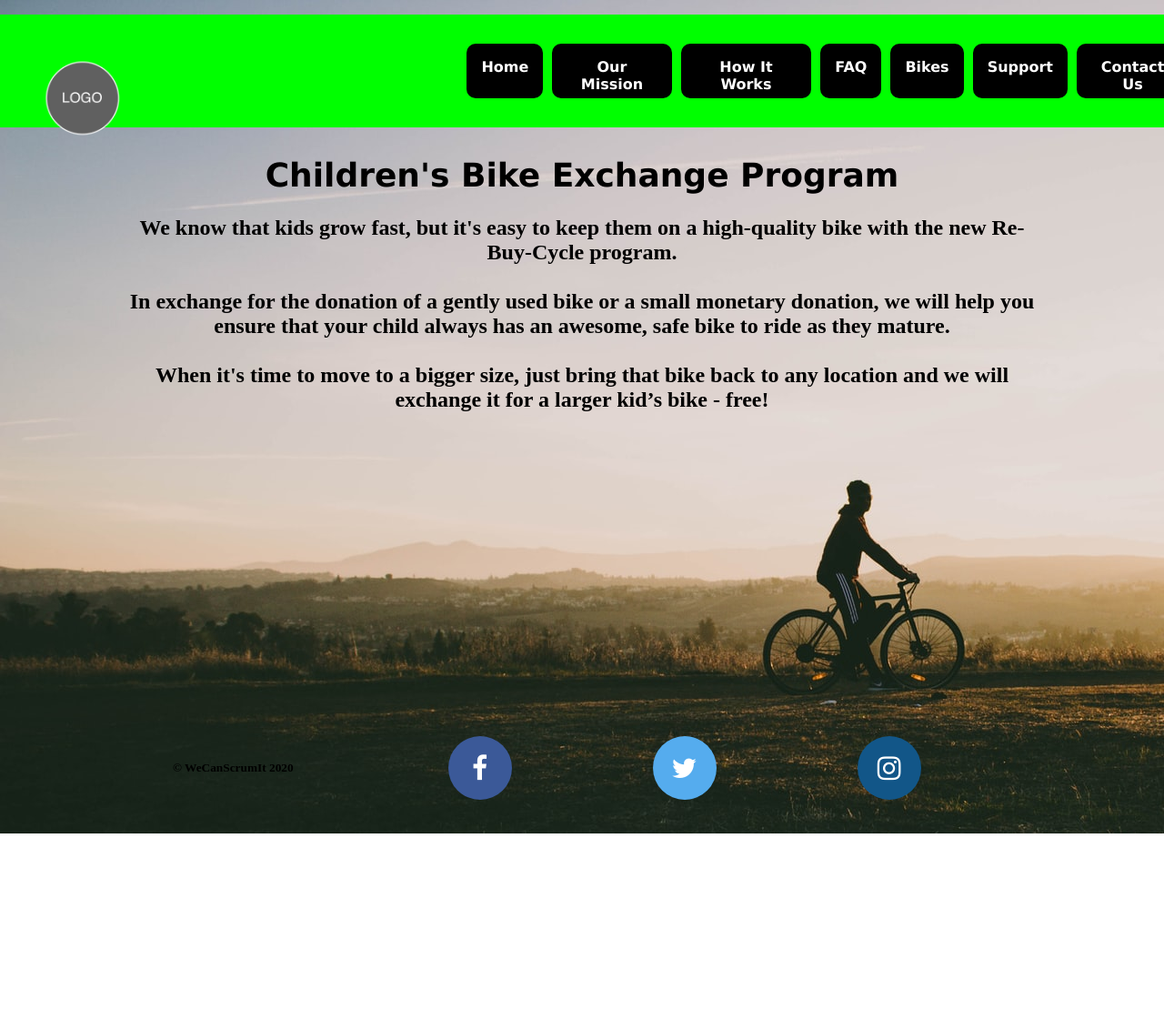
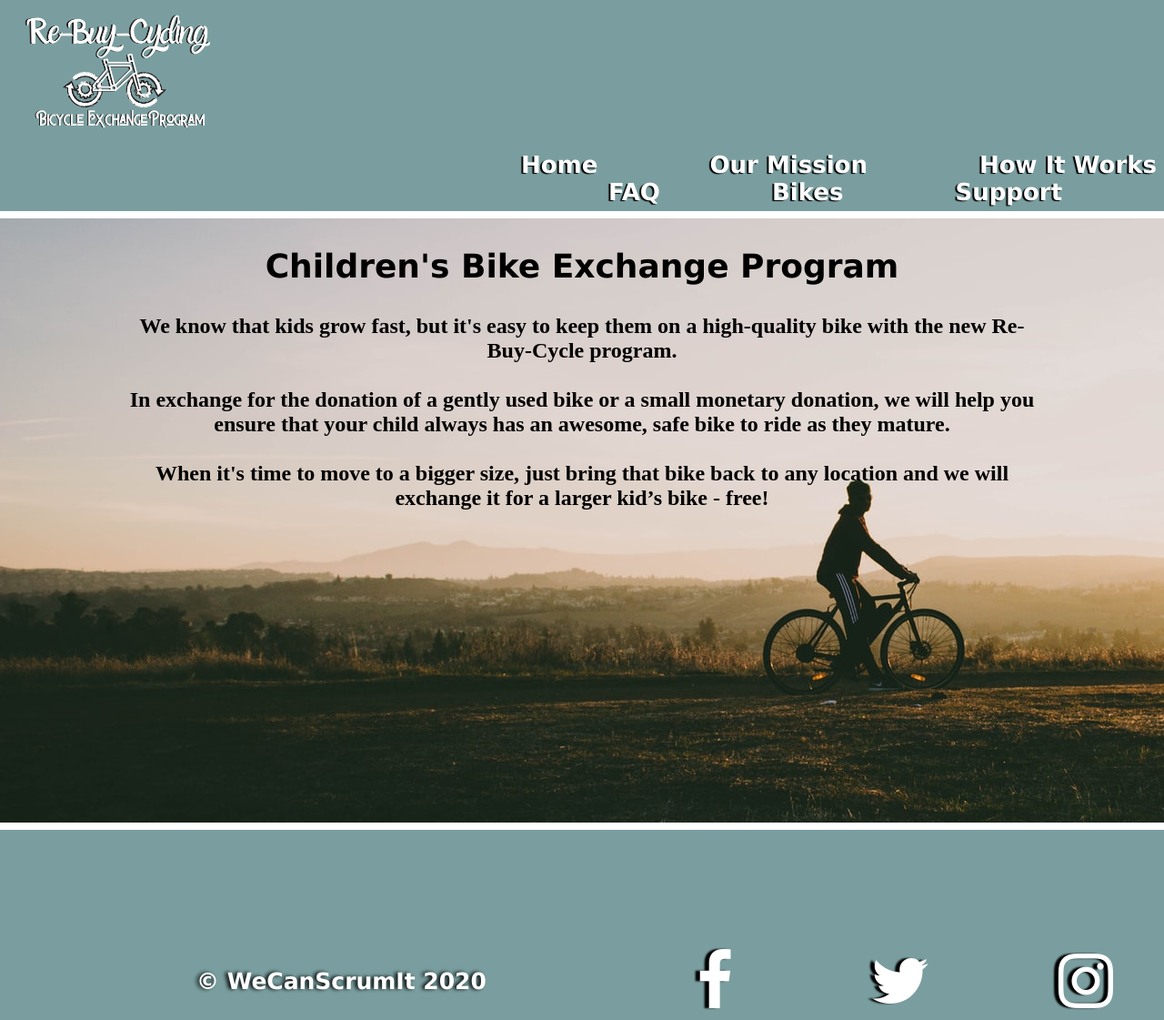
Before and after one commit to wcci-summer2020-flexcode/we-can-scrum-it-re-buy-cycling, a website built with Parcel: page client/index.html in a window 1280 px wide. Shown: the top 1121 px of the page at 91% size. Before the commit the page ends 916 px from the top, so only its background shows below. Built offline with nearby package versions, Linux system fonts and the light colour scheme.

Commit message:
adjustments to css, header, footer, logo, deleted contact us and merged css style to css layout

```diff
--- a/client/css/layout.css
+++ b/client/css/layout.css
@@ -1,120 +1,191 @@
+* {
+  margin: 0; /*required for header to be at top of page*/
+}
+
 #app {
+  /* content information container*/
   margin: 2rem auto;
   max-width: 90%;
   min-height: 75vh;
   width: 1000px;
   text-align: center;
+  border-radius: 8px;
+  font-size: 24px;
 }
 
-.header{
-    margin: 1rem auto;
-    top: 0;
-    left: 0;
-    width: 100%;
-    flex-flow: row;
-    justify-content: center;
-    text-align: center;
+.header {
+  /* no value for header at this time */
   background-color: lightsalmon;
 }
-.logo-image{
-    position: relative;
-float: left;
-    width: 25%;
-    height: auto
+
+.logo {
+  margin: 0;
+  padding: 0em;
+  display: absolute;
 }
-.home-header{
+.logo-image {
+  position: absolute;
+  margin: 0;
+  margin-top: 1em; /* logo position from top*/
+  width: 20%;
+  height: auto; /* height of actual logo*/
+}
+
+.navigation {
+  margin-left: 500px;
+  margin-top: 150px;
+}
+.nav-list {
+  display: flex;
+  list-style-type: none; /*bullet points*/
+  margin: 0em;
+  height: 200px; /* size of navbar height */
+  width: 100%;
+  background-color: #7a9e9f;
+  flex-flow: row;
+  justify-content: left; /* position of where content is on entire page */
+  text-align: center; /*text in line position*/
+  padding: 1em;
+  border-style: solid;
+  border-width: 0.5em;
+  border-top: none;
+  border-left: none;
+  border-right: none;
+  border-color: white;
+}
+
+.nav-list li {
+  background: #7a9e9f;
+  color: white;
+  text-shadow: -2px 1px 1px black;
   display: inline;
-    font-size: 6em;
-    margin-bottom: 0em;
+  margin-top: 150px; /*position where items are from top of page */
+  margin-left: 25px;
+  margin-right: 25px;
+  padding-left: em;
+  padding-right: em;
+  outline: 0rem;
+  font-size: 26px;
+  font-family: "Lucida Sans", "Lucida Sans Regular", "Lucida Grande",
+    "Lucida Sans Unicode", Geneva, Verdana, sans-serif;
+  border-radius: 0px;
+}
+.nav-list li h2 {
+  background: #7a9e9f;
+  color: white;
+  text-shadow: -2px 1px 1px black;
+  display: inline;
+  margin-top: 150px; /*position where items are from top of page */
+  font-size: 26px;
+  font-family: "Lucida Sans", "Lucida Sans Regular", "Lucida Grande",
+    "Lucida Sans Unicode", Geneva, Verdana, sans-serif;
+}
+
+.nav-list li h2:hover {
+  transition: 0.2s;
+  border-radius: 25%;
+  font-size: 30px;
+
+  background-color: #4f6367;
+}
+
+.home-header {
+  position: static;
+  display: inline;
+  font-size: 20em;
+  margin-top: 0em;
   /* position: absolute; */
   top: 1rem;
   text-shadow: 2px 2px 7px white;
   background-color: lightsteelblue;
 }
-.home-subhead{
+.home-subhead {
   font-size: 2em;
   margin-top: 0em;
   /* position: absolute; */
   top: 18rem;
   text-shadow: 2px 2px 7px white;
 }
-.nav-list{
+
+h1,
+h2,
+h3,
+h4 {
+  margin: 2rem;
+  font-family: "Lucida Sans", "Lucida Sans Regular", "Lucida Grande",
+    "Lucida Sans Unicode", Geneva, Verdana, sans-serif;
+}
+.footer {
   display: flex;
+  list-style-type: none;
+  margin: 0em;
   width: 100%;
-    height: 60px;
-    background-color: lime;
-    margin: 1rem auto;
-    top: 0;
-    left: 0;
+  height: 300px; /*footer height */
+  background-color: #7a9e9f;
   width: 100%;
   flex-flow: row;
   justify-content: center;
   text-align: center;
-    padding: 2em;
+  align-items: center;
+  padding: 1em;
+  justify-content: space-between;
+  margin-bottom: 0;
+  background-color: #7a9e9f;
+  border-style: solid;
+  border-width: 0.5em;
+  border-bottom: none;
+  border-left: none;
+  border-right: none;
+  border-color: white;
 }
 
-
-
-
-
-
-.nav-list li{
-    float: none;
-    display: outside;
-    background: lime;
-    margin: 0 5px;
-    padding: 2em;
-    outline: 0rem;
-    font-size: 100%;
-    font-family: 'Lucida Sans', 'Lucida Sans Regular', 'Lucida Grande', 'Lucida Sans Unicode', Geneva, Verdana, sans-serif;
+.footer h3 {
+  margin-left: 200px;
+  color: white;
+  font-size: 25px;
+  text-shadow: -3px 0px 4px black;
 }
 
-
-
-
-
-
-
-
-.footer{
-    align-items: center;
-    display: flex;
-    justify-content: space-between;
-    margin: 2rem auto;
-    max-width: 90%;
-    width: 900px;
-}
-
-.social-list{
+.social-list {
   display: flex;
   justify-content: space-around;
-    width: 75%;
-
+  font-size: 70px;
+  text-shadow: -5px 0px 2px black;
 }
 
 .fa {
-    padding: 20px;
-    font-size: 30px;
-    width: 30px;
+  width: 200px;
   text-align: center;
   text-decoration: none;
   margin: 5px 2px;
   border-radius: 50%;
 }
 
+.fa-facebook {
+  background: none;
+  color: white;
+}
+
+.fa-twitter {
+  background: none;
+  color: white;
+}
+
+.fa-instagram {
+  background: none;
+  color: white;
+}
 
 /*  */
-.bikes-list{
+.bikes-list {
   display: grid;
   grid-template-columns: auto auto auto auto;
   font-size: x-large;
-
 }
-.bike_image{
+.bike_image {
   height: 250px;
-    width: 245px
-
+  width: 245px;
 }
-.bike_item{
+.bike_item {
   border: 1px solid rgba(0, 0, 0, 0.8);
 }
--- a/client/css/style.css
+++ b/client/css/style.css
@@ -1,14 +1,3 @@
-*{
-    /* background-image: url(/assets/body.jpg) no-repeat center center fixed;
-    -webkit-background-size: cover;
-    -moz-background-size: cover;
-    -o-background-size: cover;
-    background-size: cover;
-    font-weight: bold; */
-    margin: 0;
-    padding: 0;
-    list-style-type: none;
-}
 /* //Here is where you change the background image for all
 body{
     background-image: url(/assets/body.jpg) no-repeat center center fixed;
@@ -18,69 +7,3 @@ body{
     background-size: cover;
     font-weight: bold;
 } */
-
-
-h1, h2, h3, h4{
-    margin: 1.5rem;
-    font-family: 'Lucida Sans', 'Lucida Sans Regular', 'Lucida Grande', 'Lucida Sans Unicode', Geneva, Verdana, sans-serif;
-}
-#app{
-    /* background-color: #999; */
-    border-radius: 8px;
-    font-size: 24px;
-}
-
-.page-image{
-    height: 50%;
-    width: 75%;;
-}
-
-.nav-list li{
-    background-color:black;
-    border-radius: 10px;
-    color: #FFF;
-    list-style-type: none;
-    padding: 1rem;
-}
-
-.nav-list li:hover{
-    background-color: lightblue;
-    color: #888;
-    transition: .5s;
-}
-
-.hashTags-list{
-    margin: 1rem;
-}
-
-.books-list__title{
-    margin: 1rem;
-    font-size: 20px;
-}
-
-.books-list__title:hover{
-    background-color: #DDD;
-    border-radius: 6px;
-    transition: .5s;
-    width: 50%;
-}
-
-.add-hashtag__name, .add-hashtag__bookSubmit{
-    margin: 2rem;
-    font-size: 20px;
-}
-
-.fa-facebook {
-    background: #3B5998;
-    color: white;
-  }
-
-  .fa-twitter {
-    background: #55ACEE;
-    color: white;
-  }
-
-  .fa-instagram {
-    background: #125688;
-    color: white;
-  }
--- a/client/css/support.css
+++ b/client/css/support.css
@@ -1,20 +1,23 @@
-.nav-list_support:hover > ul li{
-    top: 25px;
-    opacity: 1;
-    visibility: visible;
-    position: relative;
-    display: list-item;
-    color: white;
-    text-decoration: none;
-    line-height: 25px;
-
+.nav-list_support > ul li {
+  position: absolute;
+  top: 10px;
+  left: -10px;
+  visibility: hidden;
+  transition: top 0.3s;
+  padding: 0em;
+  border-width: 2px;
+  border-color: white;
+  border-style: solid;
 }
 
-.nav-list_support > ul li{
-position: absolute;
-top: 90px;
-border-top: 3px solid cyan;
-opacity: 0;
-visibility: hidden;
-transition: top .3s;
+.nav-list_support:hover > ul li {
+  /*support dropdown items*/
+  list-style-type: none;
+  margin: 0px; /* space in between links */
+  /*fix white border on boxes*/
+  visibility: visible;
+  position: relative;
+  display: list-item;
+  color: white;
+  padding: 1em;
 }
--- a/client/js/components/Footer.js
+++ b/client/js/components/Footer.js
@@ -1,6 +1,6 @@
 export default function Footer() {
     return `
-    <small>&copy WeCanScrumIt 2020</small>
+    <h3>&copy WeCanScrumIt 2020</h3>
     <ul class='social-list'>
 
         <a href="#" class="fa fa-facebook"></a>
--- a/client/js/components/Header.js
+++ b/client/js/components/Header.js
@@ -1,29 +1,46 @@
-import logo_image from "../../assets/logo_placeholder_image.png";
+import logo_image from "../../assets/Logo2.png";
 export default function Header() {
   return `
 
   <div class="header">
 
 
+  <div class="logo">
+  <img class="logo-image" src="${logo_image}" alt="child riding bike">
+</div>
+ <ul class ='nav-list'>
 
- <ul class ='nav-list'>
- <div class="logo"><img class="logo-image" src="${logo_image}" alt="child riding bike"></div>
+
+ <span class= "navigation">
     <li class='nav-list_home'>
+    <h2>
         Home
+    </h2>
     </li>
     <li class='nav-list_ourMission'>
+      <h2>
         Our Mission
+      </h2>
     </li>
     <li class='nav-list_howItWorks'>
+      <h2>
         How It Works
+      </h2>
     </li>
-    <li class='nav-list_faq'>FAQ
+    <li class='nav-list_faq'>
+      <h2>
+        FAQ
+      </h2>
     </li>
     <li class='nav-list_bikes'>
-      Bikes
+      <h2>
+        Bikes
+      </h2>
     </li>
     <li class='nav-list_support'>
-       Support
+      <h2>
+        Support
+      </h2>
       <ul>
         <li class='nav-list_faq'>
         Donate Bike </li>
@@ -33,10 +50,8 @@ export default function Header() {
         Volunteer</li>
         </ul>
         </li>
-    <li class='nav-list_contact'>
-            Contact Us
-    </li>
   </ul
   </div>
+  </span>
   `;
 }
--- a/client/js/index.js
+++ b/client/js/index.js
@@ -74,7 +74,6 @@ function navSupport() {
 
     }
   })
-
 }
 
 function navDonateMoney() {
@@ -191,8 +190,8 @@ function navBikes() {
 function renderBikeInfo() {
   const app = document.querySelector("#app");
   app.addEventListener("click", () => {
-    if (event.target.classList.contains("bikes-list_brandName")) {
-      const bikeId = event.target.querySelector("#bikeId").value;
+    if (event.target.parentElement.classList.contains("bike_item")) {
+      const bikeId = event.target.parentElement.querySelector("#bikeId").value;
       crud.getRequest(`http://localhost:8080/api/bikes/${bikeId}`, (bike) => {
         app.innerHTML = Bike(bike);
       });
```
Also changed, not shown: client/assets/Logo1.png (added), client/assets/Logo2.png (added). Lines whose indentation alone changed are shown as unchanged.
